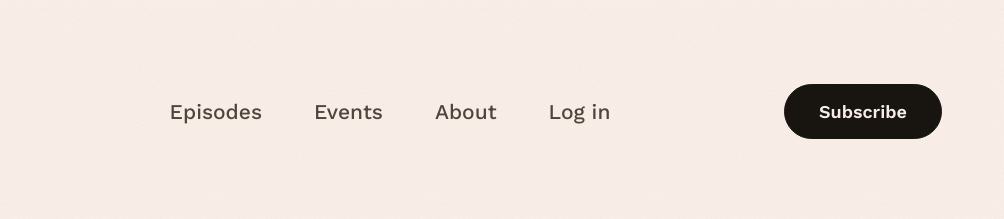
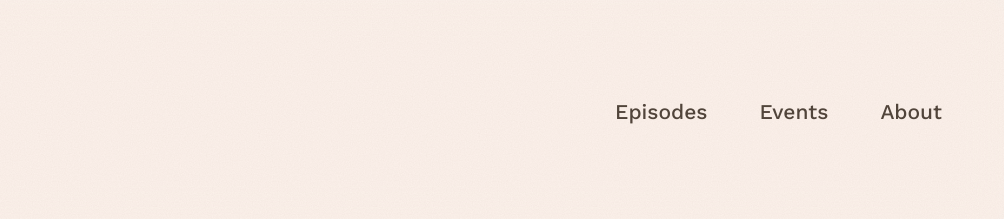
Before and after one commit to giotradecollective/Ballhertalk, a website: page index.html in a window 1280 px wide. Shown: the top 219 px of the page, 276-1280 px from the left. Drawn offline with nearby package versions, Linux system fonts and the light colour scheme.

Commit message:
Update index.html

```diff
--- a/index.html
+++ b/index.html
@@ -1034,9 +1034,9 @@ section[id]{scroll-margin-top:0 !important;}
       <a href="#episodes">Episodes</a>
       <a href="#events">Events</a>
       <a href="#about">About</a>
-      <a href="#" onclick="return false;">Log in</a>
+      <!-- LOG IN (hidden until login is live): <a href="#" onclick="return false;">Log in</a> -->
     </nav>
-    <a href="plans.html" class="nav-cta">Subscribe</a>
+    <!-- SUBSCRIBE (hidden until plans page is live): <a href="plans.html" class="nav-cta">Subscribe</a> -->
     <button class="nav-toggle" id="navToggle" type="button" aria-expanded="false" aria-controls="mobileMenu" aria-label="Open menu">
       <span class="nav-toggle-bar"></span>
       <span class="nav-toggle-bar"></span>
@@ -1047,8 +1047,8 @@ section[id]{scroll-margin-top:0 !important;}
     <a href="#episodes">Episodes</a>
     <a href="#events">Events</a>
     <a href="#about">About</a>
-    <a href="#" onclick="return false;">Log in</a>
-    <a href="plans.html" class="mobile-cta">Subscribe</a>
+    <!-- LOG IN (hidden until login is live): <a href="#" onclick="return false;">Log in</a> -->
+    <!-- SUBSCRIBE (hidden until plans page is live): <a href="plans.html" class="mobile-cta">Subscribe</a> -->
   </nav>
 </header>
 
@@ -1203,7 +1203,7 @@ section[id]{scroll-margin-top:0 !important;}
         <a href="#episodes">Episodes</a>
         <a href="#events">Events</a>
         <a href="#about">About</a>
-        <a href="plans.html">Subscribe</a>
+        <!-- SUBSCRIBE (hidden until plans page is live): <a href="plans.html">Subscribe</a> -->
       </div>
       <div class="footer-col">
         <h4>Listen on</h4>
```
